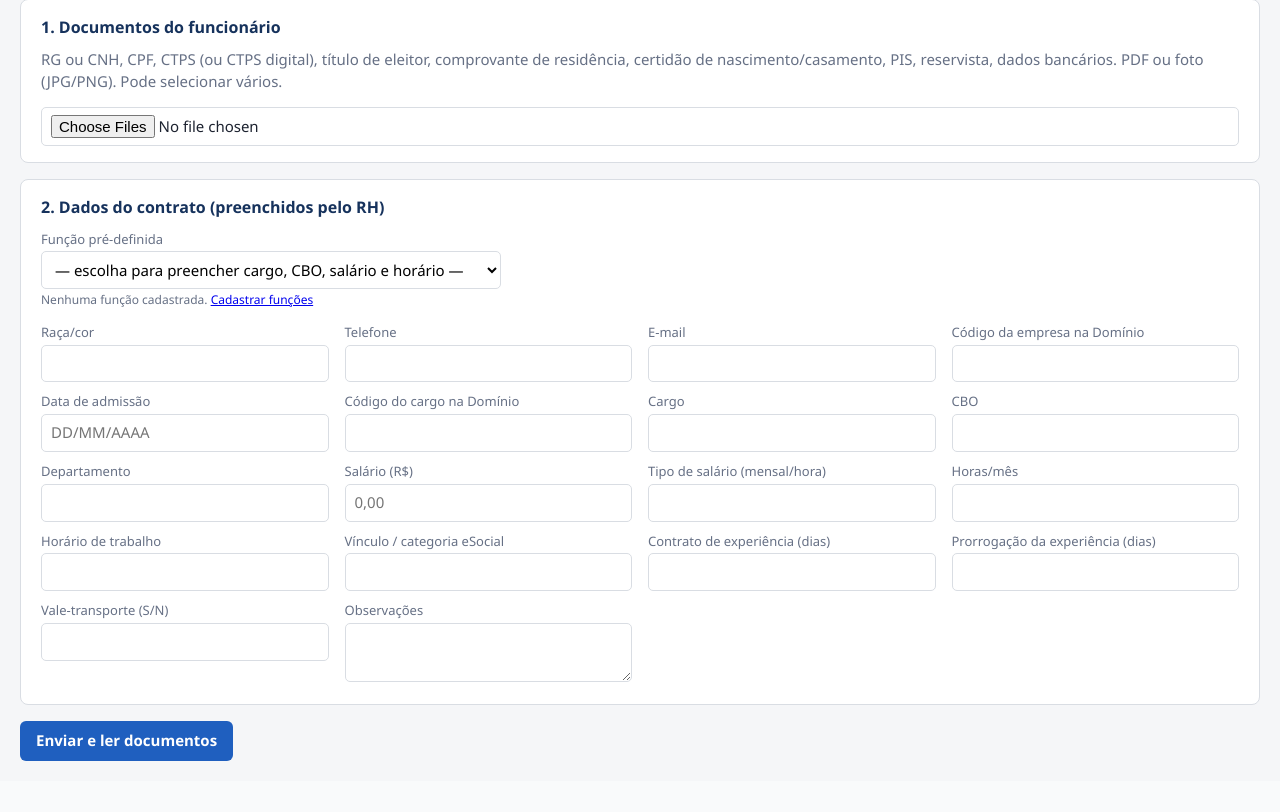
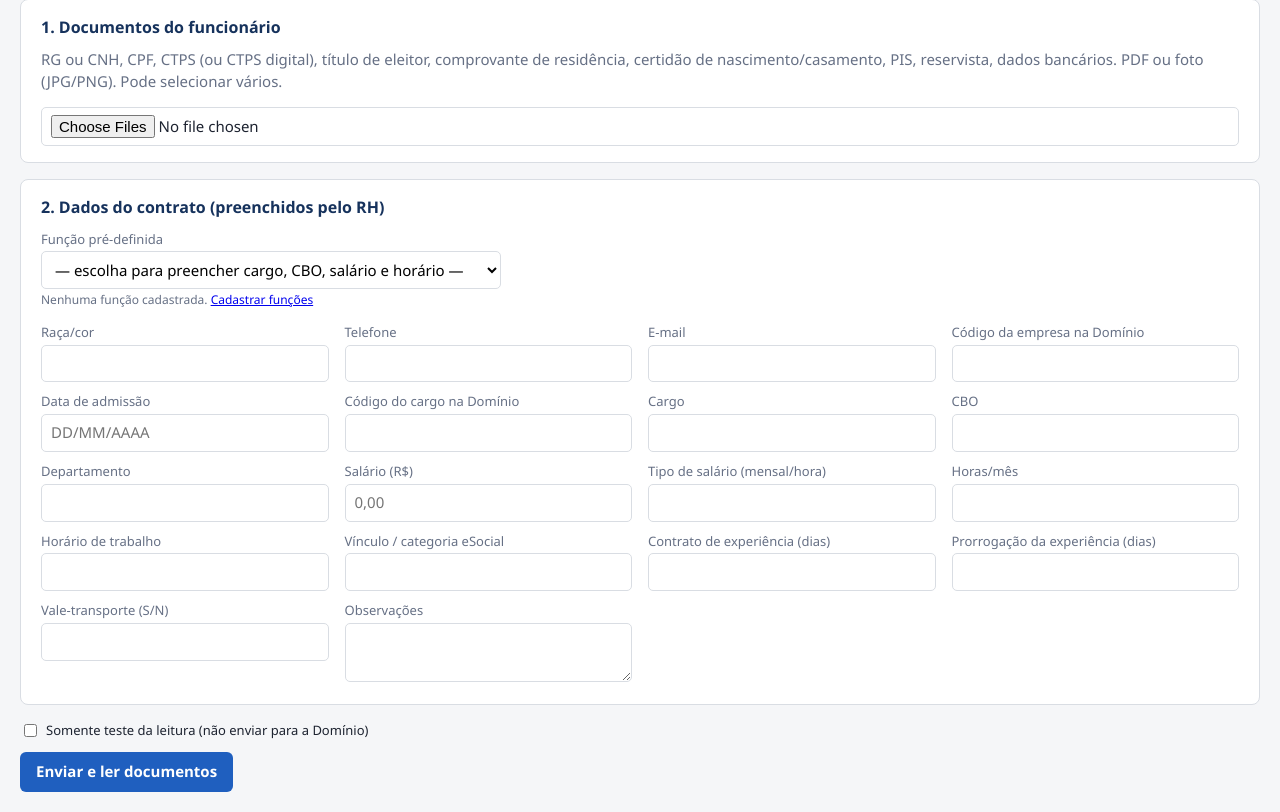
Before and after one commit to wesleylourenco1/portal-folha-dominio, a Laravel app: page /admissoes/nova in a window 1280 px wide. Shown: the part 115-927 px from the top of the page. Before the commit the page ends 876 px from the top, so only its background shows below. Run offline with Laravel 12, Linux system fonts and the light colour scheme; a user stored in the database is signed in; data comes from the database, SQL or seed files in the repository; data that the repository does not hold is empty.

Commit message:
Admissao em modo teste (so leitura dos documentos, nao envia para a Dominio) e botao Salvar e enviar para a Dominio

```diff
--- a/portal/app/Http/Controllers/AdmissaoController.php
+++ b/portal/app/Http/Controllers/AdmissaoController.php
@@ -33,6 +33,7 @@ class AdmissaoController extends Controller
         foreach (CamposAdmissao::chaves('rh') as $c) {
             $dados[$c] = trim((string) $request->input($c, ''));
         }
+        $dados['_teste'] = $request->boolean('teste') ? '1' : '';
         $adm = Admissao::create(['status' => 'extraindo', 'dados' => $dados, 'extracao' => [], 'criado_por' => $request->user()->id]);
         foreach ($request->file('documentos') as $i => $arquivo) {
             $adm->documentos()->create([
@@ -67,10 +68,15 @@ class AdmissaoController extends Controller
         foreach (CamposAdmissao::chaves() as $c) {
             $dados[$c] = trim((string) $request->input($c, ''));
         }
+        $dados['_teste'] = $admissao->dados['_teste'] ?? '';
         $usuario = $request->user()->name;
 
         switch ($request->input('acao')) {
             case 'aprovar':
+                if ($dados['_teste']) {
+                    $admissao->update(['dados' => $dados, 'mensagem' => 'Admissão de TESTE: dados salvos, nada foi enviado para a Domínio.']);
+                    break;
+                }
                 if ($erros = Br::validarAdmissao($dados)) {
                     $admissao->update(['dados' => $dados, 'mensagem' => 'Corrija os campos destacados antes de aprovar.']);
                     break;
--- a/portal/resources/views/admissoes/nova.blade.php
+++ b/portal/resources/views/admissoes/nova.blade.php
@@ -35,6 +35,7 @@
       @endforeach
     </div>
   </div>
+  <label style="display:flex;gap:6px;align-items:center;margin:0 0 12px;color:var(--tx)"><input type="checkbox" name="teste" value="1" style="width:auto"> Somente teste da leitura (não enviar para a Domínio)</label>
   <button class="btn pri" type="submit">Enviar e ler documentos</button>
 </form>
 @php
--- a/portal/resources/views/admissoes/revisar.blade.php
+++ b/portal/resources/views/admissoes/revisar.blade.php
@@ -11,7 +11,7 @@
 </style>
 @endpush
 @section('conteudo')
-<h1>Admissão #{{ $adm->id }} — {{ ($adm->dados['nome'] ?? '') ?: 'sem nome' }} @include('admissoes._status', ['status' => $adm->status])</h1>
+<h1>Admissão #{{ $adm->id }} — {{ ($adm->dados['nome'] ?? '') ?: 'sem nome' }} @include('admissoes._status', ['status' => $adm->status]) @if (! empty($adm->dados['_teste']))<span class="tag amarela">TESTE</span>@endif</h1>
 @if ($adm->mensagem)<div class="msg">{{ $adm->mensagem }}</div>@endif
 @if ($adm->status === 'extraindo')<div class="msg">A IA está lendo os documentos. Esta página atualiza sozinha.</div>@endif
 @if (! empty($adm->extracao['observacoes_extracao']))<div class="msg"><b>Observações da leitura:</b> {{ $adm->extracao['observacoes_extracao'] }}</div>@endif
@@ -37,7 +37,7 @@
   <div style="margin-top:18px;display:flex;gap:8px;flex-wrap:wrap">
     <button class="btn" name="acao" value="salvar">Salvar</button>
     <button class="btn" name="acao" value="reextrair" onclick="return confirm('Ler os documentos novamente? Campos vazios serão preenchidos.')">Ler documentos de novo</button>
-    <button class="btn ok" name="acao" value="aprovar">Aprovar e cadastrar na Domínio</button>
+    @if (empty($adm->dados['_teste']))<button class="btn ok" name="acao" value="aprovar" onclick="return confirm('Salvar e enviar para o robô cadastrar na Domínio?')">Salvar e enviar para a Domínio</button>@else<button class="btn" disabled title="Admissão de teste">Salvar e enviar para a Domínio (desativado no teste)</button>@endif
   </div>
   @endif
 </form>
```
Also changed, not shown: portal/tests/Feature/PortalTest.php (+19 -0 lines).
